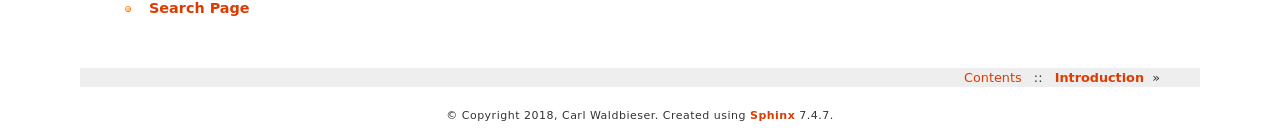
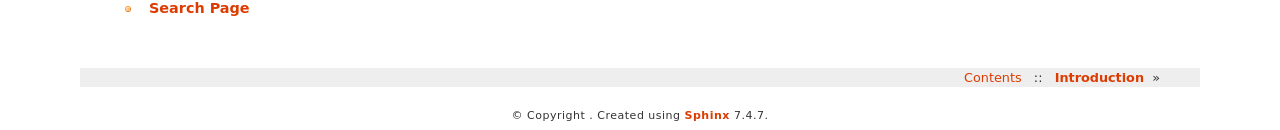
Before and after one commit to cwaldbieser/grouper401_docs, a Sphinx documentation site: the page built from docs/index.rst, in a window 1280 px wide. Shown: the part 1373-1503 px from the top of the page. Built offline with Sphinx 7.4.7, drawn with Linux system fonts in a browser that asks for light colours.

Commit message:
Removed copyright string.

```diff
--- a/docs/conf.py
+++ b/docs/conf.py
@@ -20,7 +20,7 @@
 # -- Project information -----------------------------------------------------
 
 project = 'GTE401'
-copyright = '2018, Carl Waldbieser'
+copyright = ''
 author = 'Carl Waldbieser'
 
 # The short X.Y version
```
